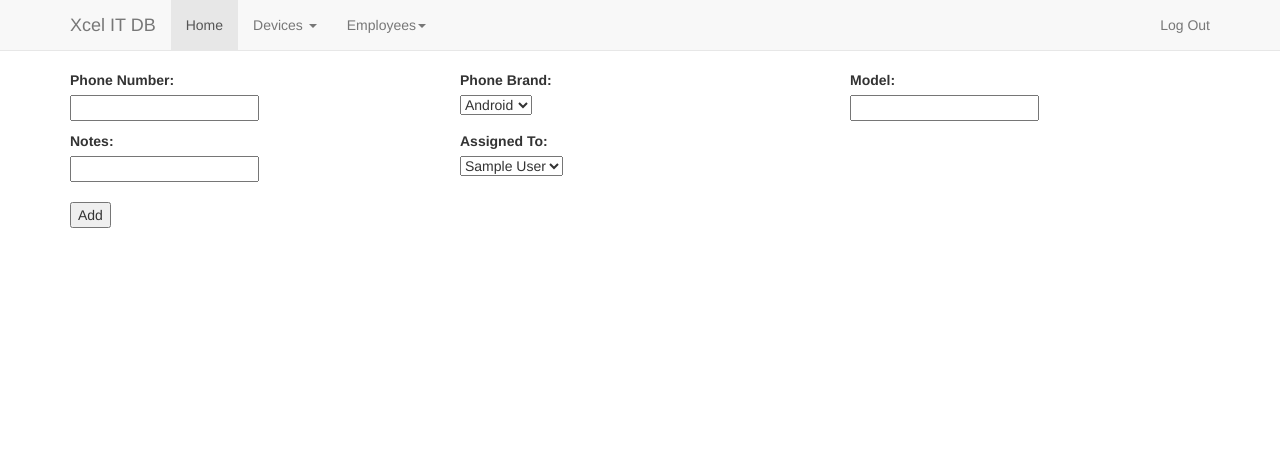
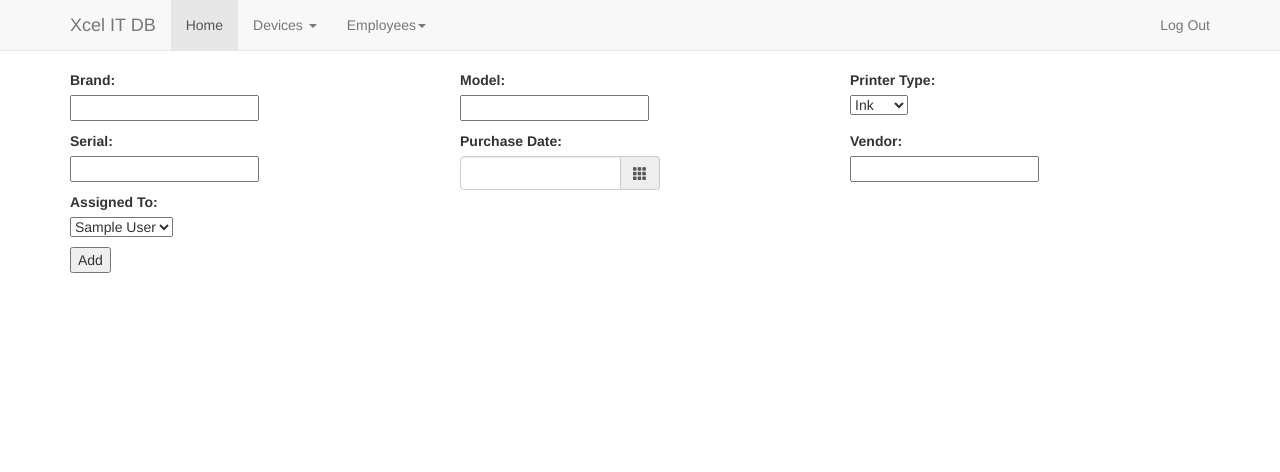
Before and after one commit to chrispuppe/ITEquipDB, a Flask app: page /devices/printer_add in a window 1280 px wide. Shown: the top 472 px of the page. Run offline with Flask 2, Linux system fonts and the light colour scheme; a user stored in the database is signed in; tables that the repository leaves empty hold one stand-in row (values such as "Sample post"); some libraries are stand-ins or nearby versions.

Commit message:
Printers started but not finished

```diff
--- a/app/templates/devices/printer_add.html
+++ b/app/templates/devices/printer_add.html
@@ -1,42 +1,62 @@
 {% extends "layout.html" %}
-{% block title %}Add Phone{% endblock %}
+{% block title %}Add Printer{% endblock %}
 {% block head %}
 {{ super() }}
 {% endblock %}
 {% block content %}
-    <form action="/devices/phone_add" method="post">
+    <form action="/devices/printer_add" method="post">
         <div class="row">
             <div class="col-md-4">
                 <div>
-                    <label>Phone Number:</label>
+                    <label>Brand:</label>
                 </div>
-                <input type="text" name="phone_number"/></p>
+                <input type="text" name="brand"/></p>
             </div>
-            <div class="col-md-4">
-                <div>
-                    <label>Phone Brand:</label>
-                </div>
-                <select type="text" name="phone_os"></p>
-                    <option value="Android">Android</option>
-                    <option value="Apple">Apple</option>
-                    <option value="Generic">Generic</option>
-                </select>
-            </div>
+
             <div class="col-md-4">
                 <div>
                     <label>Model:</label>
                 </div>
                 <input type="text" name="phone_model"/></p>
             </div>
+
+            <div class="col-md-4">
+                <div>
+                    <label>Printer Type:</label>
+                </div>
+                <select type="text" name="printer_type"></p>
+                    <option value="Ink">Ink</option>
+                    <option value="Toner">Toner</option>
+                    <option value="Other">Other</option>
+                </select>
+            </div>
         </div>
-
         <div class="row">
             <div class="col-md-4">
                 <div>
-                    <label>Notes:</label>
+                    <label>Serial:</label>
                 </div>
-                <input type="text" name="notes"/></p>
+                <input type="text" name="serial"/></p>
             </div>
+            <div class="col-md-4">
+                <div>
+                    <label>Purchase Date:</label>
+                </div>
+                <div style="width:200px;" role="button" class="input-group date" data-provide="datepicker">
+                    <input type="text" name="aquired_date" class="form-control">
+                    <div class="input-group-addon">
+                        <span  class="glyphicon glyphicon-th"></span>
+                    </div>
+                </div>
+            </div>
+            <div class="col-md-4">
+                <div>
+                    <label>Vendor:</label>
+                </div>
+                <input type="text" name="vendor_id"/></p>
+            </div>
+        </div>
+        <div class="row">
             <div class="col-md-4">
                 <div>
                     <label>Assigned To:</label>
@@ -51,6 +71,7 @@
 
                 </select>
             </div>
+
         </div>
         </p><button class="button postfix"  type="submit">Add</button>
     </form>
--- a/app/templates/devices/printer_edit.html
+++ b/app/templates/devices/printer_edit.html
@@ -1,5 +1,5 @@
 {% extends "layout.html" %}
-{% block title %}Edit Computer{% endblock %}
+{% block title %}Edit Printer{% endblock %}
 {% block head %}
 {{ super() }}
 {% endblock %}
--- a/app/templates/devices/printers.html
+++ b/app/templates/devices/printers.html
@@ -1,5 +1,5 @@
 {% extends "layout.html" %}
-{% block title %}All Phones{% endblock %}
+{% block title %}All Printers{% endblock %}
 {% block head %}
 {{ super() }}
 {% endblock %}
--- a/app/views.py
+++ b/app/views.py
@@ -175,7 +175,7 @@ def employee_report(id):
 
     assigned_computers = models.Computers.query.all()
     assigned_phones = models.Phone_Account.query.all()
-    assigned_printers = models.Printers.query.all()
+    #assigned_printers = models.Printers.query.all()
     assigned_fobs = models.Fob.query.all()
     assigned_ipads = models.Ipads.query.all()
     # raise exception
@@ -471,7 +471,7 @@ def ipad_delete(id):
 @app.route('/devices/printers' , methods=['POST', 'GET'])
 @login_required
 def all_printers():
-    post = models.Phone_Account.query.all()
+    post = models.Printers.query.all()
     employees = models.Employee.query.all()
     return render_template('/devices/printers.html', employees=employees, post=post)
 
@@ -483,10 +483,11 @@ def printer_add():
     employee_list = fresh_employee_list()
     # raise exception
     if request.method == 'POST':
-        post = models.Phone_Account(
-            request.form['phone_number'], request.form['phone_model'],
-            request.form['phone_os'], request.form['notes'],
-            request.form['assigned_to']
+        post = models.Printers(
+            request.form['brand'], request.form['model'],
+            request.form['printer_type'], request.form['serial'],
+            string_to_date(request.form['aquired_date']),
+            request.form['vendor_id'], request.form['assigned_to']
             )
         db.session.add(post)
         db.session.commit()
@@ -500,7 +501,7 @@ def printer_edit(id):
     employee_list = fresh_employee_list()
 
     # Validate url to ensure id exists
-    post = models.Phone_Account.query.get(id)
+    post = models.Printers.query.get(id)
     if not post:
         flash('Invalid post id: {0}'.format(id))
         return redirect(url_for('index'))
@@ -509,10 +510,11 @@ def printer_edit(id):
     if request.method == 'POST':
         # raise exception
 
-        post.phone_number = request.form['phone_number']
-        post.phone_model = request.form['phone_model']
-        post.phone_os = request.form['phone_os']
-        post.notes = request.form['notes']
+        post.brand = request.form['brand']
+        post.model = request.form['model']
+        post.printer_type = request.form['printer_type']
+        post.aquired_date = string_to_date( request.form['aquired_date'])
+        post.vendor_id = request.form['vendor_id']
         post.assigned_to = request.form['assigned_to']
 
         db.session.commit()
@@ -525,9 +527,9 @@ def printer_edit(id):
 @app.route('/devices/printer_delete/<id>' , methods=['POST', 'GET'])
 @login_required
 def printer_delete(id):
-    post = models.Phone_Account.query.get(id)
+    post = models.Printers.query.get(id)
     db.session.delete(post)
     db.session.commit()
     flash ('deleted')
 
-    return redirect(url_for('all_phones'))
+    return redirect(url_for('all_printers'))
```
Also changed, not shown: app/models.py (+14 -0 lines).
